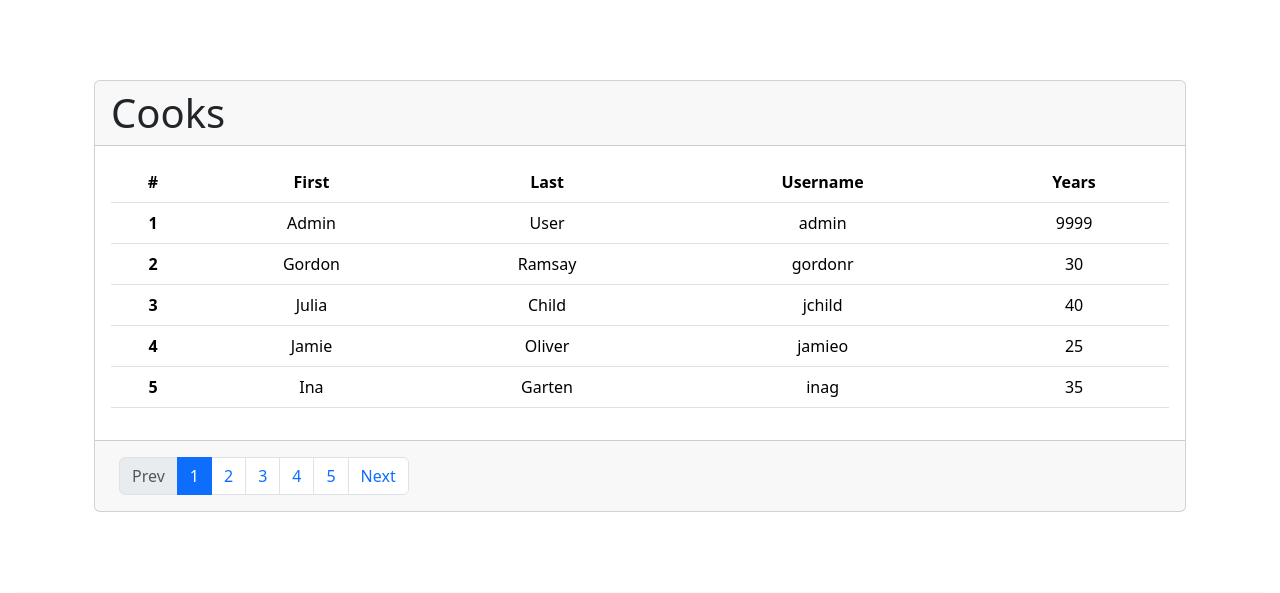
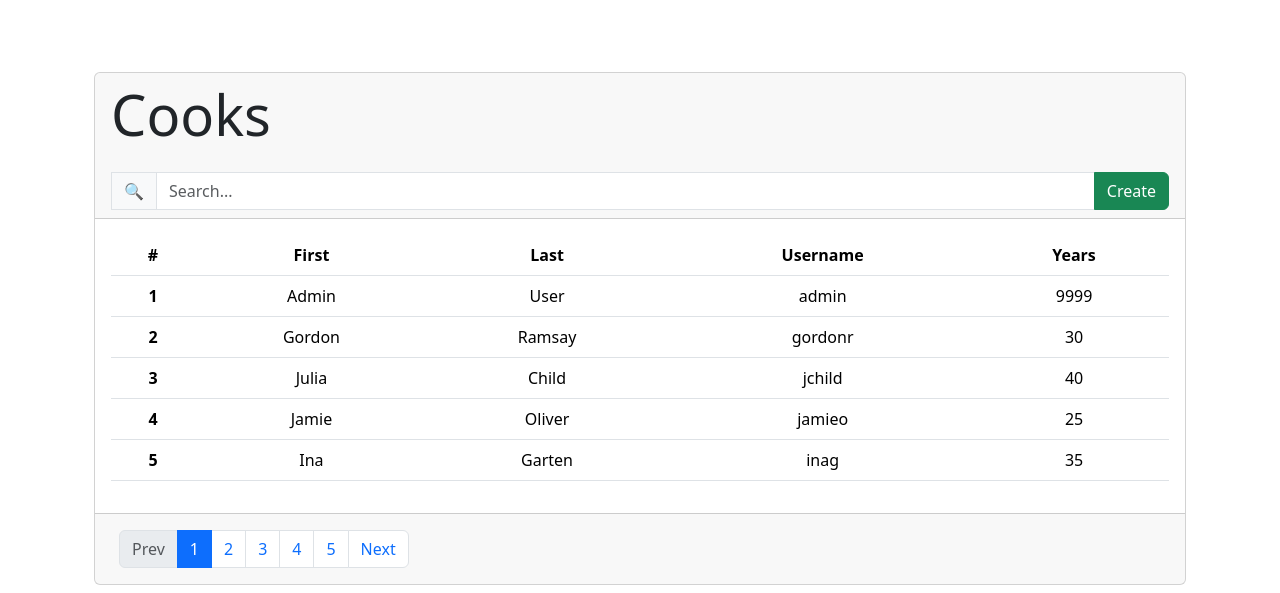
Before and after one commit to Windings-Lab/kitchen-service, a Django app: page /cook/list/ in a window 1280 px wide. Shown: the part 72-665 px from the top of the page. Run offline with Django 5.2, Linux system fonts and the light colour scheme; data comes from the database, SQL or seed files in the repository.

Commit message:
Added search to cooks and search by field param

```diff
--- a/kitchen/views.py
+++ b/kitchen/views.py
@@ -16,9 +16,11 @@ class SearchMixin:
     def get_queryset(self):
         queryset = super().get_queryset()
         search_value = self.request.GET.get("search_value")
+        search_field = self.request.GET.get("search_field") or "name"
 
         if search_value:
-            queryset = queryset.filter(name__icontains=search_value)
+            lookup = f"{search_field}__icontains"
+            queryset = queryset.filter(**{lookup: search_value})
 
         return queryset
 
--- a/templates/includes/header/search_title_create.html
+++ b/templates/includes/header/search_title_create.html
@@ -5,6 +5,7 @@
   <div class="input-group">
     <span class="input-group-text rounded-0">🔍</span>
     <label for="search_value" class="visually-hidden"></label>
+    <input type="hidden" name="search_field" value="{{ search_field }}">
     <input id="search_value" name="search_value" type="search" class="form-control rounded-0" placeholder="Search..." value="{{ search_value }}">
     <a href="{{ view.model.get_create_url }}" class="btn btn-success d-flex align-items-center">Create</a>
   </div>
--- a/templates/kitchen/cook_list.html
+++ b/templates/kitchen/cook_list.html
@@ -3,7 +3,7 @@
 {% block main %}
   <div class="card">
     <div class="card-header text-start display-6">
-      Cooks
+      {% include "includes/header/search_title_create.html" with title="Cooks" search_field="username" %}
     </div>
     <div class="card-body">
       <table class="table">
```
